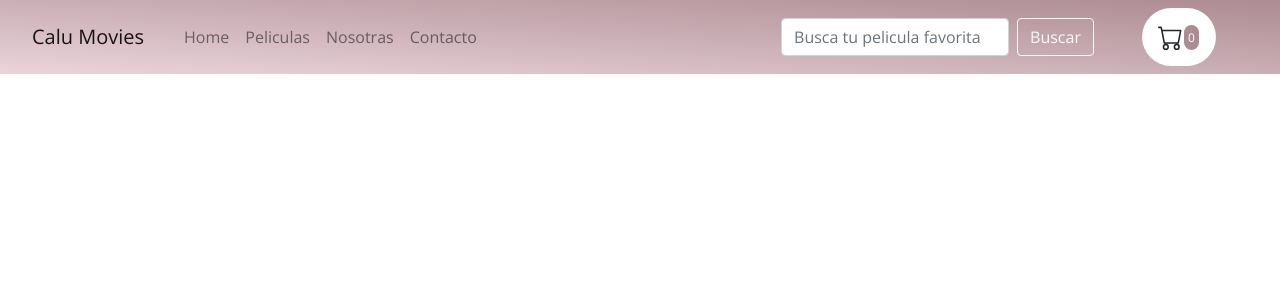
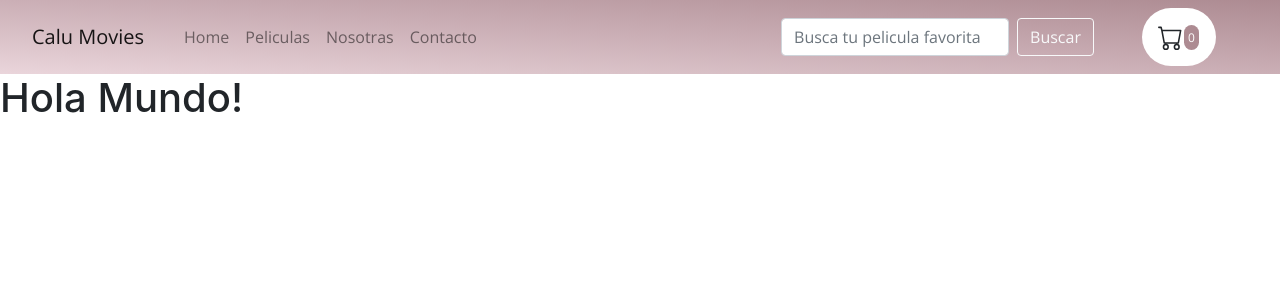
Before and after one commit to CatalinaAlvarezCosta/CaluMovies-React, a React (Create React App) app: page / in a window 1280 px wide. Shown: the top 300 px of the page. Built offline with nearby package versions, Linux system fonts and the light colour scheme.

Commit message:
modifico el navbar e itemlist

```diff
--- a/src/App.js
+++ b/src/App.js
@@ -2,7 +2,7 @@
 import './App.css';
 import React from 'react'
 import NavBar from './components/navBar/navBar'
-
+import ItemListContainer from './components/ItemListContainer/ItemListContainer'
 
 function App() {
   return (
@@ -10,7 +10,9 @@ function App() {
       <header >
     <NavBar />
       </header>
-    </div>
+    <body>
+     <ItemListContainer titulo="Hola Mundo!"/>
+  </body></div>
   );
 }
 
--- /dev/null
+++ b/src/components/ItemListContainer/ItemListContainer.js
@@ -0,0 +1,10 @@
+import React from 'react'
+
+function ItemListContainer(props) {
+  const { titulo } = props
+  return ( <div>
+    <h1>{titulo}</h1>
+  </div> )
+}
+
+export default ItemListContainer;
--- a/src/components/navBar/ItemListContainer/ItemListContainer.js
+++ b/src/components/navBar/CartWidget.js
@@ -1,5 +1,5 @@
 import React from 'react'
-import './ItemListContainer.css';
+import './CartWidget.css';
 
 function CartWidget (){
     return ( <div id="carro" type="button" data-bs-toggle="modal" data-bs-target="#modal-contenedor" className="mr-sm-5"><svg xmlns="http://www.w3.org/2000/svg" width="25" height="25" fill="currentColor" className="bi bi-cart" viewBox="0 0 16 16">
--- a/src/components/navBar/navBar.js
+++ b/src/components/navBar/navBar.js
@@ -1,6 +1,6 @@
 import React from 'react'
 import {Navbar ,Nav, FormControl,Form,Button} from 'react-bootstrap'
-import CartWidget from './ItemListContainer/ItemListContainer'
+import CartWidget from './CartWidget'
 
 function NavBar (){
 return (
```
Also changed, not shown: src/components/navBar/CartWidget.css (renamed from src/components/navBar/ItemListContainer/ItemListContainer.css).
